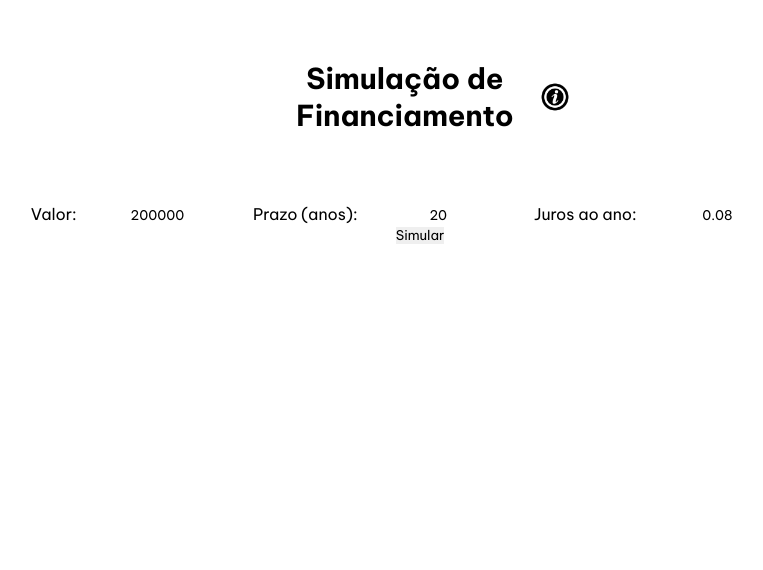
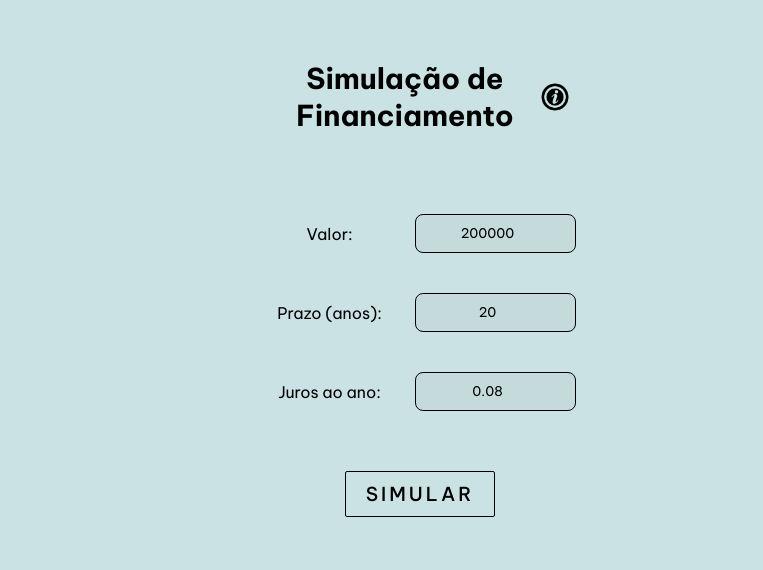
Before and after one commit to guidpo0/financiamento, a website: page index.html in a window 1280 px wide. Shown: the whole page, without its empty margins (220-983 px from the left). Drawn offline with Linux system fonts and the light colour scheme.

Commit message:
Estilizado form

```diff
--- a/index.html
+++ b/index.html
@@ -31,7 +31,7 @@
     <form class="financing-form">
       <div>
         <label>
-          Valor:
+          <p>Valor:</p>
           <input
             class="value-input"
             type="number"
@@ -40,7 +40,7 @@
           >
         </label>
         <label>
-          Prazo (anos):
+          <p>Prazo (anos):</p>
           <input
             class="term-years-input"
             type="number"
@@ -48,7 +48,7 @@
           >
         </label>
         <label>
-          Juros ao ano:
+          <p>Juros ao ano:</p>
           <input
             class="interest-per-year-input"
             type="number"
--- a/style.css
+++ b/style.css
@@ -13,6 +13,7 @@ body {
   flex-direction: column;
   align-items: center;
   padding: 10px;
+  background: rgba(28, 133, 134, 0.23);
 }
 
 header {
@@ -21,8 +22,7 @@ header {
   align-items: center;
   justify-content: center;
   padding: 10px;
-  margin-bottom: 50px;
-  margin-top: 30px;
+  margin: 30px 0;
   position: relative;
   width: 100%;
 }
@@ -84,3 +84,53 @@ header {
 .visible {
   display: initial;
 }
+
+main {
+  display: flex;
+  flex-direction: column;
+  align-items: center;
+  justify-content: center;
+  max-width: 100vw;
+  padding: 10px;
+}
+
+.financing-form div {
+  display: flex;
+  flex-direction: column;
+  align-items: center;
+  justify-content: center;
+  max-width: 100vw;
+}
+
+.financing-form label {
+  padding: 10px;
+  display: flex;
+  justify-content: center;
+  max-width: 100vw;
+  align-items: center;
+}
+
+.financing-form label p {
+  min-width: 150px;
+}
+
+.financing-form label input {
+  padding: 10px;
+  background-color: rgba(109, 109, 109, 0.07);
+  margin: 10px;
+  max-width: calc(100% - 200px);
+  border: 1px solid black;
+  border-radius: 8px;
+}
+
+.simulate-button {
+  background: none;
+  text-transform: uppercase;
+  font-size: 1.2em;
+  font-weight: 500;
+  letter-spacing: 3px;
+  border-radius: 2px;
+  padding: 10px 20px;
+  margin: 40px 20px;
+  border: 1px solid black;
+}
```
